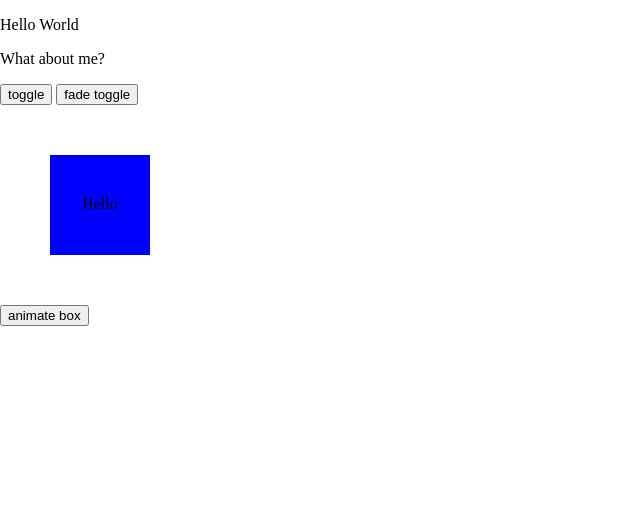
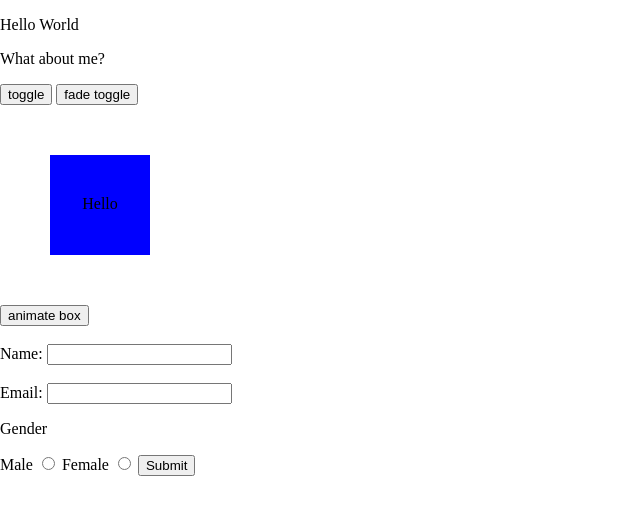
Before and after one commit to Dev-hirookenji/jQuery-Practice, a plain HTML site: page index.html in a window 1280 px wide. Shown: the whole page, without its empty margins (0-640 px from the left). Drawn offline with nearby package versions, Linux system fonts and the light colour scheme.

Commit message:
form jquery

```diff
--- a/index.html
+++ b/index.html
@@ -14,7 +14,19 @@
     <div class="box">
       <p class="inbox">Hello</p>
     </div>
-    <button class="animatebtn">animate box</button>
+    <button class="animatebtn">animate box</button><br /><br />
+    <form id="regform">
+      <label for="Name">Name:</label>
+      <input type="text" name="name" /><br /><br />
+      <label for="Email">Email:</label>
+      <input type="text" name="email" /><br />
+      <p>Gender</p>
+      <label for="Gender">Male</label>
+      <input type="radio" name="gender" id="male" value="Male" />
+      <label for="Gender">Female</label>
+      <input type="radio" name="gender" id="female" value="Female" />
+      <button class="submit">Submit</button>
+    </form>
 
     <script src="https://code.jquery.com/jquery-3.7.1.js"></script>
     <script src="script.js"></script>
--- a/script.js
+++ b/script.js
@@ -18,6 +18,24 @@ $(document).ready(function () {
     });
     console.log("animated");
   });
+
+  //!Form
+  $("input").focus(function () {
+    $(this).css("background-color", "skyblue");
+  });
+  $("input").blur(function () {
+    $(this).css("background-color", "");
+  });
+  $("input").change(function () {
+    console.log($(this).val());
+  });
+  $("#regform").submit(function (event) {
+    event.preventDefault();
+    console.log("submitted");
+  });
+
+  //!AJAX
+
   //!h and s keypressed hide and show
   // $("body").keydown(function (event) {
   //   if (event.which === 72) {
```
